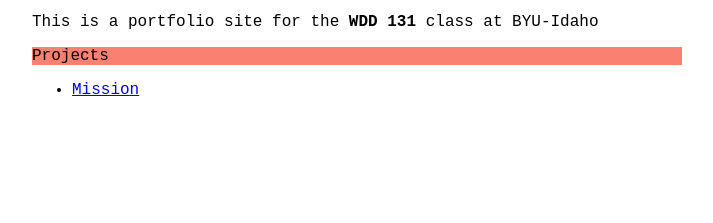
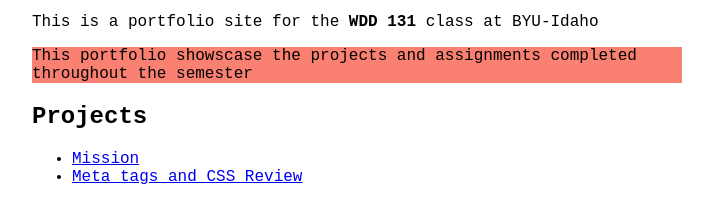
Before and after one commit to camilarojs/WDD-131, a plain HTML site: page index.html in a window 1280 px wide. Shown: the part 77-300 px from the top of the page, without its empty margins (283-996 px from the left). Drawn offline with Linux system fonts and the light colour scheme.

Commit message:
update in index

```diff
--- a/index.html
+++ b/index.html
@@ -6,19 +6,21 @@
     <meta name="author" content="Camila" />
     <meta name="description" content="WDD 131 Portfolio" />
     <title>WDD 131 Portfolio | Camila</title>
-    <link rel="stylesheet" href="styles.css" /> <link rel="stylesheet"
+    <link rel="stylesheet" href="styles.css" >
 </head>
 <body>
     <header><h1>WDD 131 Portfolio</h1></header>
     <main>
         <p>This is a <span class="funky">portfolio</span> site for the
-        <strong>WDD 131</strong> class at BYU-Idaho</span>
+        <strong>WDD 131</strong> class at BYU-Idaho
         </p>
-        <p class = "highlight"
+        <p class = "highlight">
         This portfolio showscase the projects and assignments completed throughout the semester
+        </p>
         <h2>Projects</h2>
         <ul>
             <li><a href="mission/index.html">Mission</a></li>
+            <li><a href="ponder/meta_tags_css.html">Meta tags and CSS Review</a></li>
         </ul>
     </main>
 
```
